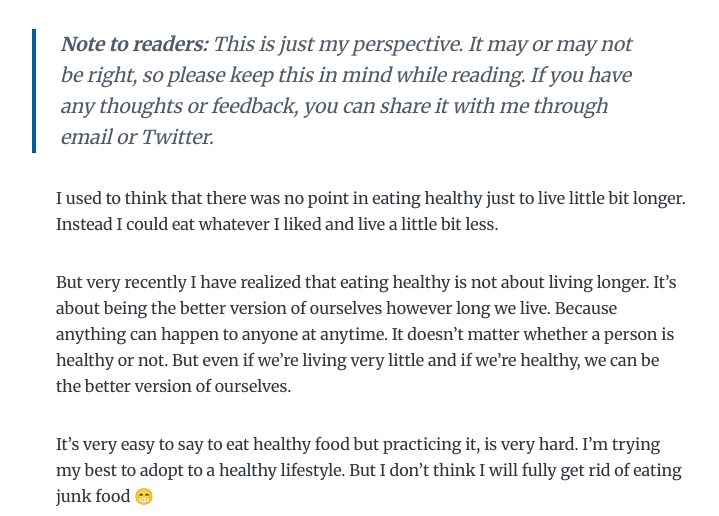
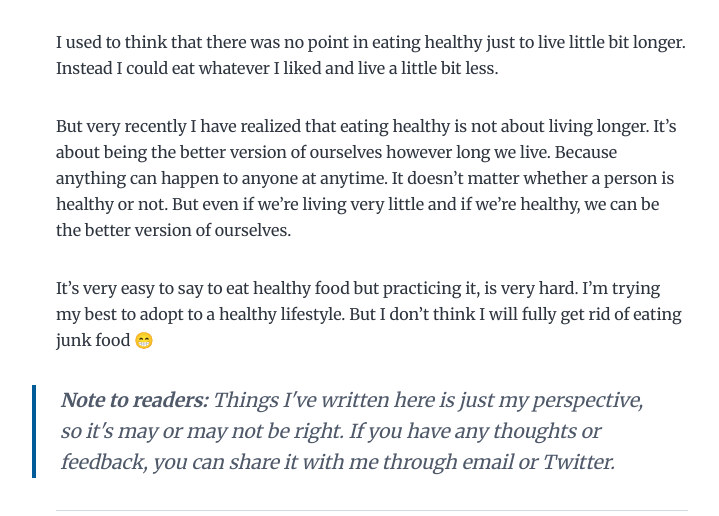
Before and after one commit to shankarsaravanan/personalblog, a Gatsby site: page /2022-05-24-misconception-i-had-about-eating-healthy-food-4/ in a window 1280 px wide. Shown: the part 255-771 px from the top of the page, without its empty margins (268-987 px from the left). Built offline with nearby package versions, Linux system fonts and the light colour scheme; Gatsby itself is replaced by a stand-in of ours.

Commit message:
Update Blog “2022-05-24-misconception-i-had-about-eating-healthy-food-4”

```diff
--- a/content/blog/2022-05-24-misconception-i-had-about-eating-healthy-food-4.md
+++ b/content/blog/2022-05-24-misconception-i-had-about-eating-healthy-food-4.md
@@ -3,10 +3,12 @@ layout: blog
 title: Misconception I had about eating healthy food
 date: 2022-05-24T15:51:33.121Z
 ---
-> **Note to readers:** This is just my perspective. It may or may not be right, so please keep this in mind while reading. If you have any thoughts or feedback, you can share it with me through email or Twitter.
-
 I used to think that there was no point in eating healthy just to live little bit longer. Instead I could eat whatever I liked and live a little bit less.
 
 But very recently I have realized that eating healthy is not about living longer. It’s about being the better version of ourselves however long we live. Because anything can happen to anyone at anytime. It doesn’t matter whether a person is healthy or not. But even if we’re living very little and if we’re healthy, we can be the better version of ourselves.
 
 It’s very easy to say to eat healthy food but practicing it, is very hard. I’m trying my best to adopt to a healthy lifestyle. But I don’t think I will fully get rid of eating junk food 😁
+
+
+
+> **Note to readers:** Things I've written here is just my perspective, so it's may or may not be right. If you have any thoughts or feedback, you can share it with me through email or Twitter.
```
